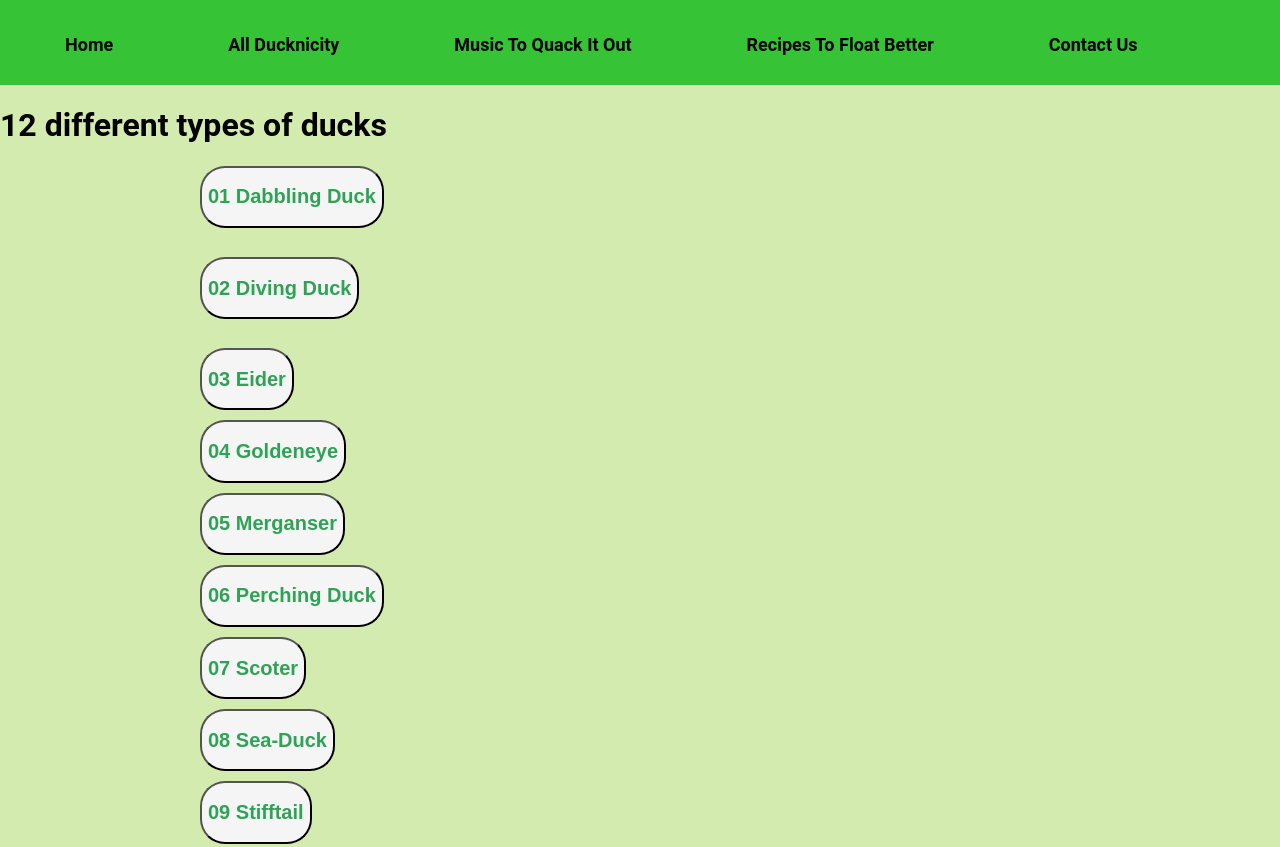
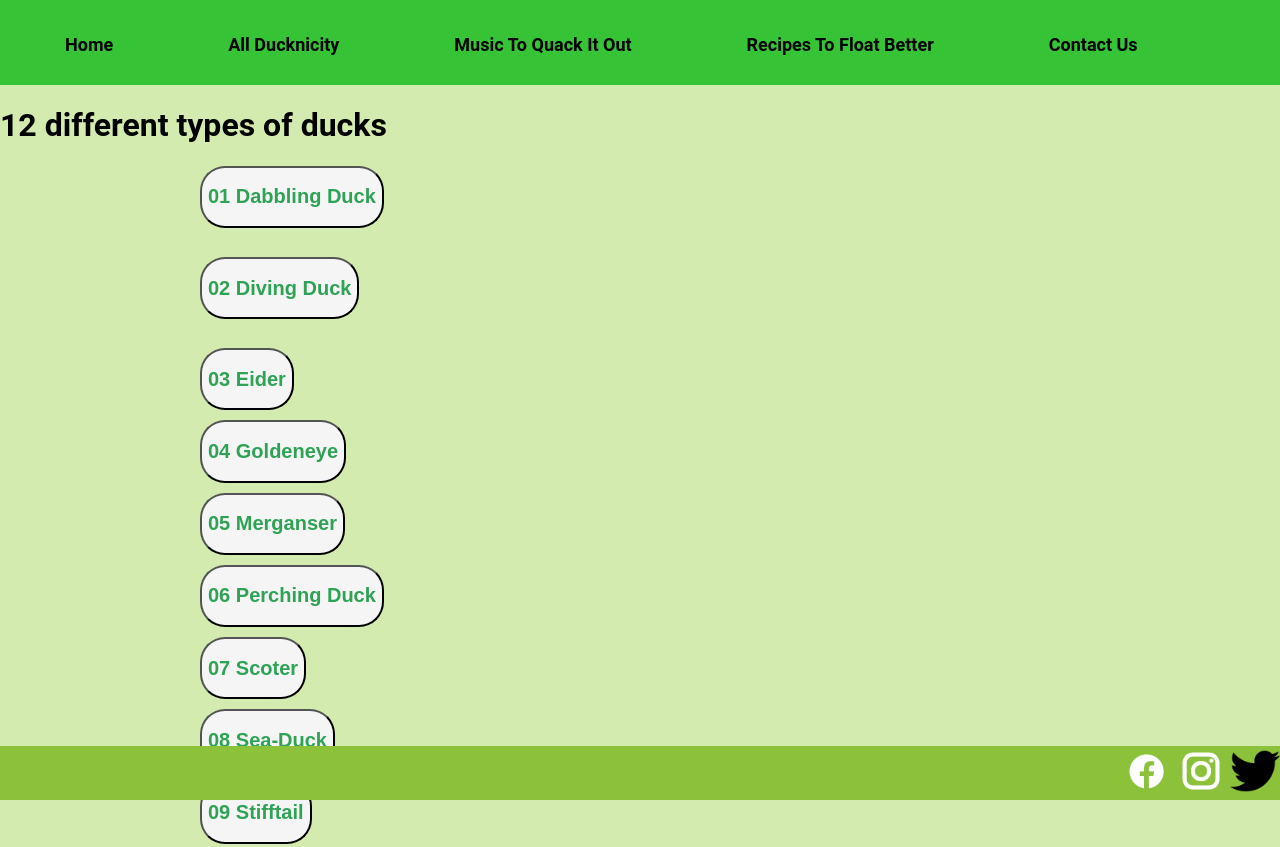
Before and after one commit to sus194/AboutDucksForDucks, a plain HTML site: page duck types.html in a window 1280 px wide. Shown: the top 847 px of the page. Drawn offline with Linux system fonts and the light colour scheme.

Commit message:
final good

```diff
--- a/duck types.html
+++ b/duck types.html
@@ -243,7 +243,7 @@
      }
    </script>
 
-   <button onclick="myFunction12()"><h2>12 Domestic Duck</h2></button>
+   <button onclick="myFunction12()" style="margin-bottom: 10%;"><h2>12 Domestic Duck</h2></button>
    <div id = "duck_12" style = "display:none">
         <p><img src = "https://www.thespruce.com/thmb/nzoFJEDyQAAuwEUj1fjfg-dlB1Q=/434x0/filters:no_upscale():max_bytes(150000):strip_icc():format(webp)/domestic-duck-57c5917f5f9b5855e5a0dc79.jpg"/>
         <h3>Not a wild species, domestic ducks are instead escapees from farms, gardens, and zoos,</h3>
@@ -265,6 +265,11 @@
 
 
 </div>
+<footer class = "social-media-footer">
+  <img class="social-media" src="images/fb-logo.png" width="50">
+  <img class="social-media" src="images/ig-logo.png" width="50">
+  <img class="social-media" src="images/twitter-logo.png" width="50">
+</footer>
 
 </body>
 </html>
```
